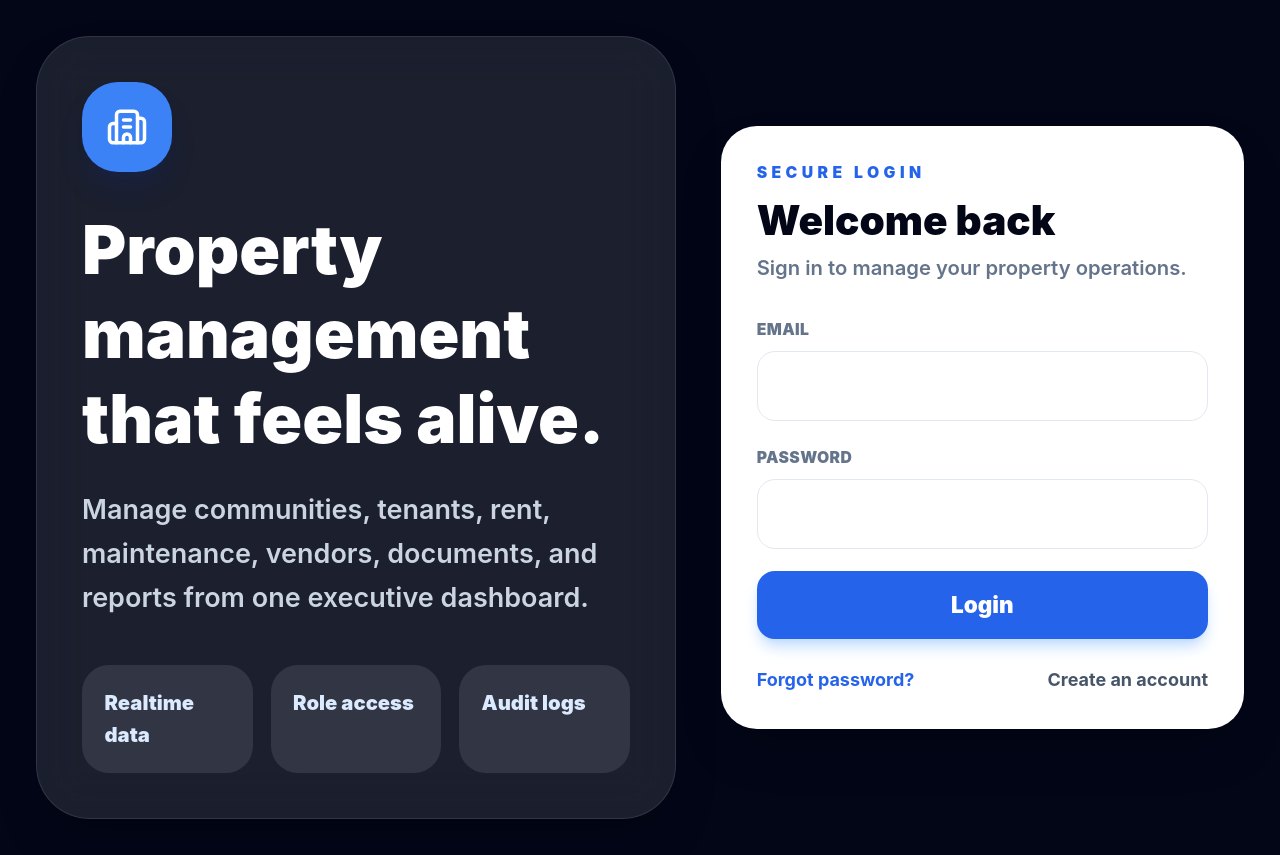
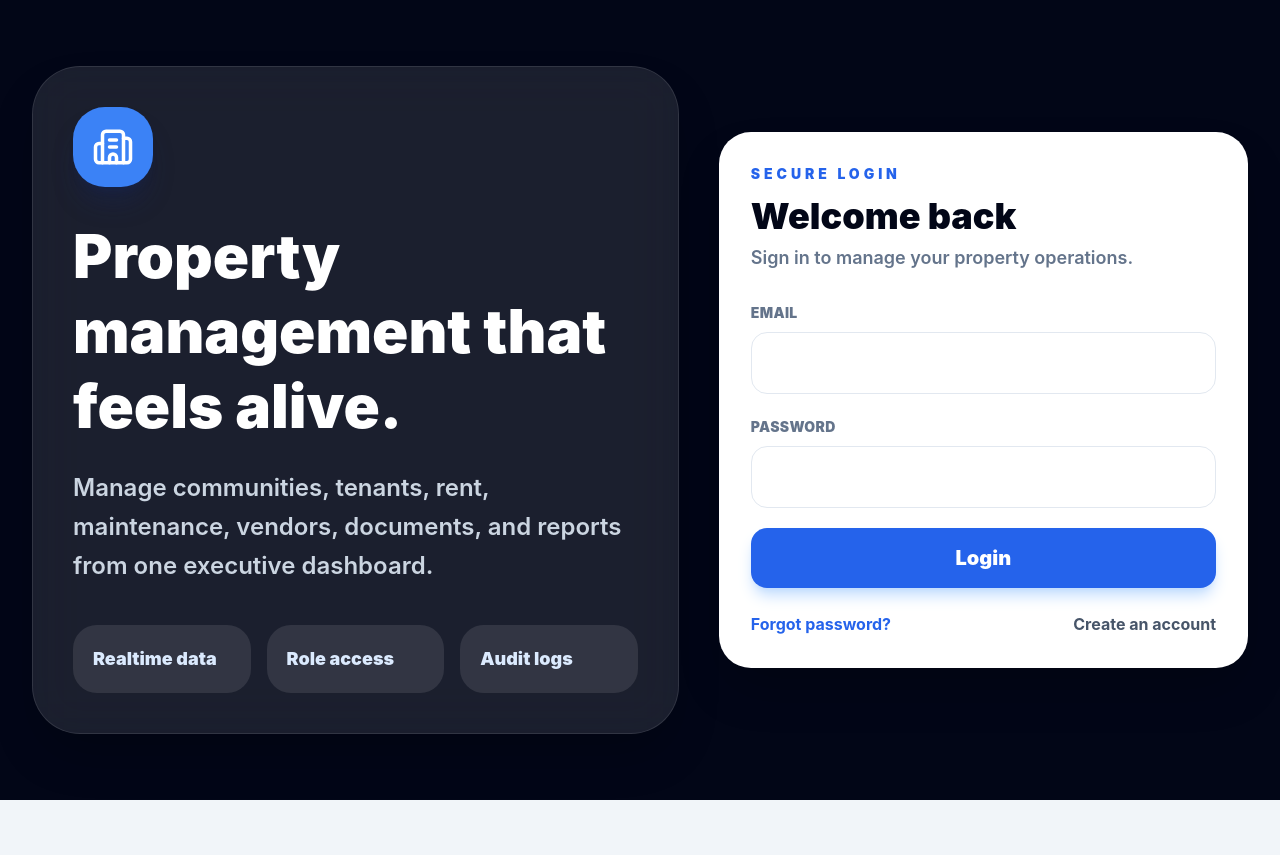
Before and after one commit to ValdemirJunior2020/communityhub-dashboard-Design, a React (Create React App) app: page /login in a window 1280 px wide. After the commit the page ends 800 px from the top, so only its background shows below. Built offline with nearby package versions, Linux system fonts and the light colour scheme; no server answers.

Commit message:
fuck css

```diff
--- a/src/index.css
+++ b/src/index.css
@@ -1,29 +1,22 @@
-/* src/index.css */
+/* C:\Users\Valdemir Goncalves\Downloads\propel-properties-dashboard-saas-ready\propel-properties-dashboard\src\index.css */
 @tailwind base;
 @tailwind components;
 @tailwind utilities;
 
-@layer base {
-  html {
-    width: 100%;
+html,
+body,
+#root {
   min-height: 100%;
-    font-size: 18px;
-    scroll-behavior: smooth;
 }
 
 body {
-    width: 100%;
-    min-height: 100%;
   margin: 0;
-    background: #f3f6fb;
-    color: #111827;
-    font-family: Inter, ui-sans-serif, system-ui, -apple-system, BlinkMacSystemFont, "Segoe UI", sans-serif;
-    overflow-x: hidden;
-  }
-
-  #root {
-    width: 100%;
-    min-height: 100vh;
+  font-family: Inter, ui-sans-serif, system-ui, -apple-system, BlinkMacSystemFont,
+    "Segoe UI", sans-serif;
+  background: #f1f5f9;
+  color: #0f172a;
+  -webkit-font-smoothing: antialiased;
+  -moz-osx-font-smoothing: grayscale;
 }
 
 * {
@@ -32,62 +25,39 @@
 
 button,
 input,
-  textarea,
-  select {
+select,
+textarea {
   font: inherit;
+}
+
+a {
+  color: inherit;
+  text-decoration: none;
+}
+
+/* Keep the dashboard compact without breaking Tailwind */
+@media (min-width: 1024px) {
+  .dashboard-scale {
+    transform: scale(0.88);
+    transform-origin: top left;
+    width: 113.64%;
+    min-height: 113.64vh;
   }
 }
 
-@layer components {
-  .dashboard-shell {
-    min-height: 100vh;
-    width: 100%;
-    background: radial-gradient(circle at top left, rgba(37, 99, 235, 0.08), transparent 32rem), #f3f6fb;
-  }
-
-  .dashboard-card {
-    background: #ffffff;
-    border: 1px solid #d8e0ea;
-    border-radius: 28px;
-    box-shadow: 0 16px 42px rgba(15, 23, 42, 0.06);
-  }
-
-  .dashboard-section-title {
-    font-size: clamp(2rem, 3.8vw, 3.75rem);
-    line-height: 1.05;
-    font-weight: 950;
-    letter-spacing: -0.045em;
-    color: #0f172a;
-  }
-
-  .dashboard-table th {
-    padding: 18px 22px;
-    font-size: 16px;
-    line-height: 24px;
-    font-weight: 950;
-    color: #0f172a;
-    background: #f8fafc;
-    white-space: nowrap;
-  }
-
-  .dashboard-table td {
-    padding: 18px 22px;
-    font-size: 16px;
-    line-height: 26px;
-    font-weight: 750;
-    color: #334155;
-    white-space: nowrap;
+@media (min-width: 1400px) {
+  .dashboard-scale {
+    transform: scale(0.82);
+    transform-origin: top left;
+    width: 121.95%;
+    min-height: 121.95vh;
   }
 }
 
-@media (max-width: 640px) {
-  html {
-    font-size: 16px;
-  }
-
-  .dashboard-table th,
-  .dashboard-table td {
-    padding: 14px 16px;
-    font-size: 14px;
+@media (max-width: 1023px) {
+  .dashboard-scale {
+    transform: none;
+    width: 100%;
+    min-height: 100vh;
   }
 }
--- a/src/index.js
+++ b/src/index.js
@@ -1,21 +1,20 @@
-// src/index.js
+// C:\Users\Valdemir Goncalves\Downloads\propel-properties-dashboard-saas-ready\propel-properties-dashboard\src\index.js
 import React from "react";
 import ReactDOM from "react-dom/client";
 import { BrowserRouter } from "react-router-dom";
 import "./index.css";
+import "./App.css";
 import App from "./App";
 import { AuthProvider } from "./context/AuthContext";
-import reportWebVitals from "./reportWebVitals";
 
 const root = ReactDOM.createRoot(document.getElementById("root"));
+
 root.render(
   <React.StrictMode>
-    <BrowserRouter>
-      <AuthProvider>
+    <AuthProvider>
+      <BrowserRouter>
         <App />
-      </AuthProvider>
-    </BrowserRouter>
+      </BrowserRouter>
+    </AuthProvider>
   </React.StrictMode>
 );
-
-reportWebVitals();
--- a/src/layouts/DashboardLayout.jsx
+++ b/src/layouts/DashboardLayout.jsx
@@ -9,7 +9,7 @@ function DashboardLayout() {
   const [mobileOpen, setMobileOpen] = useState(false);
 
   return (
-    <div className="dashboard-shell flex min-h-screen w-full overflow-x-hidden bg-slate-100">
+    <div className="dashboard-shell dashboard-scale flex min-h-screen w-full overflow-x-hidden bg-slate-100">
       <Sidebar mobileOpen={mobileOpen} onClose={() => setMobileOpen(false)} />
 
       <div className="flex min-w-0 flex-1 flex-col">
```
Lines whose indentation alone changed are shown as unchanged.
